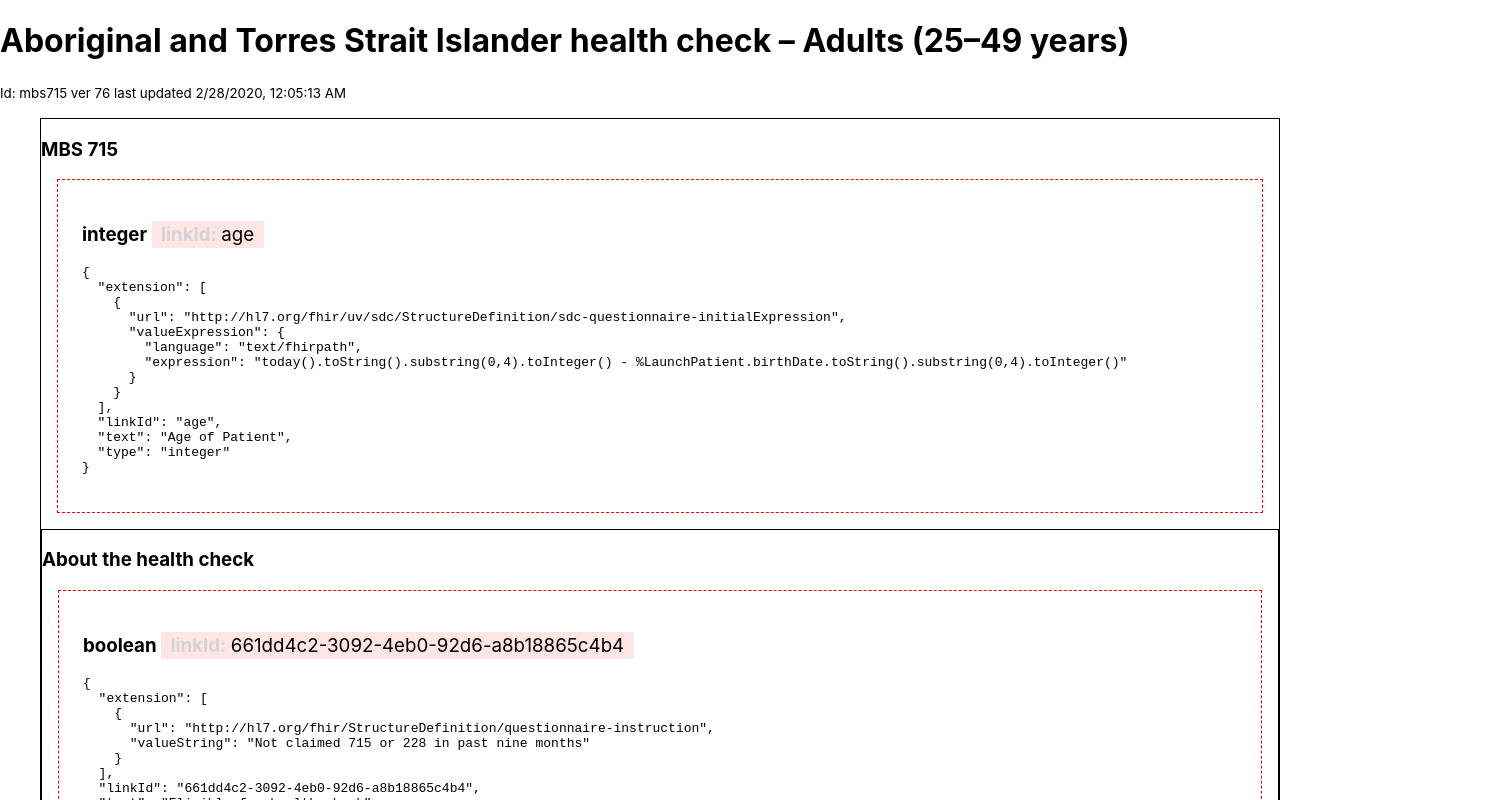
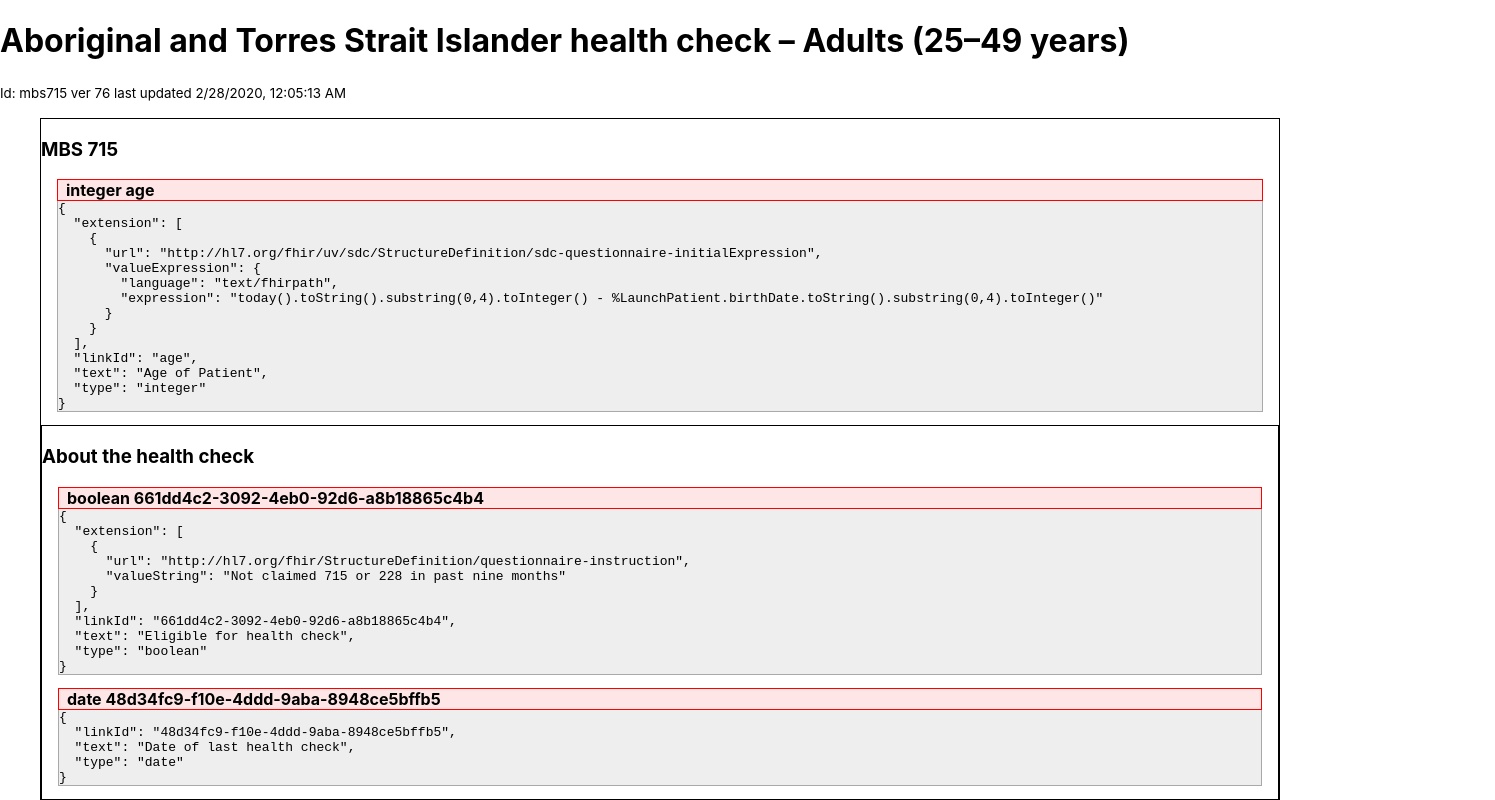
Before and after one commit to gavinl/fhirq-renderer, a React (Create React App) app: page / in a window 1280 px wide. Shown: the top 800 px of the page, 1495 px wide, since content can reach past the window. Built offline with nearby package versions, Linux system fonts and the light colour scheme; no server answers.

Commit message:
tweak styles for unhandled questions

```diff
--- a/src/components/Question.js
+++ b/src/components/Question.js
@@ -10,18 +10,19 @@ const Question = (props) => {
 
   switch (question.type) {
     case "text":
-            return <FhirText question={question}/>;
+      return <FhirText question={question} />;
 
     case "choice":
-            return <FhirChoice question={question}/>;
+      return <FhirChoice question={question} />;
 
     default:
       return (
-                <div className="unhandled-question-type">
-                  <h3>{question.type} <span className="question-link-id">{question["linkId"]}</span></h3>
-                    <pre>
-                        {JSON.stringify(question, null, 2)}
-                    </pre>
+        <div className="unhandled-question">
+          <div className="header">
+            <span className="type">{question.type}</span>{" "}
+            <span className="link-id">{question["linkId"]}</span>
+          </div>
+          <pre className="raw">{JSON.stringify(question, null, 2)}</pre>
         </div>
       );
   }
--- a/src/components/Question.scss
+++ b/src/components/Question.scss
@@ -1,20 +1,24 @@
-$color: red;
-div {
-  .unhandled-question-type {
-    border: dashed 1px $color;
-    padding: 1.5em;
-    margin: 1em;
+$errColor: red;
+$errMute: darkgrey;
+
+.unhandled-question {
+  margin: {
+    left: 1em;
+    right: 1em;
   }
-
-  .question-link-id {
-    background-color: scale-color(red, $lightness: 90%);
-    padding: 0.1em 0.5em 0.1em 0.5em;
-    font-weight: normal;
-
-    &:before {
-      color: lightgrey;
-      font-weight: bolder;
-      content: "linkId: ";
+  .header {
+    border: solid 1px $errColor;
+    background-color: scale-color($errColor, $lightness: 90%);
+    padding: {
+      left: 0.5em;
+      right: 0.5em;
     }
+    font-weight: bold;
+  }
+  .raw {
+    margin-top: 0;
+    background-color: scale-color($errMute, $lightness: 80%);
+    border: solid 1px $errMute;
+    border-top: none;
   }
 }
```
Lines whose indentation alone changed are shown as unchanged.
